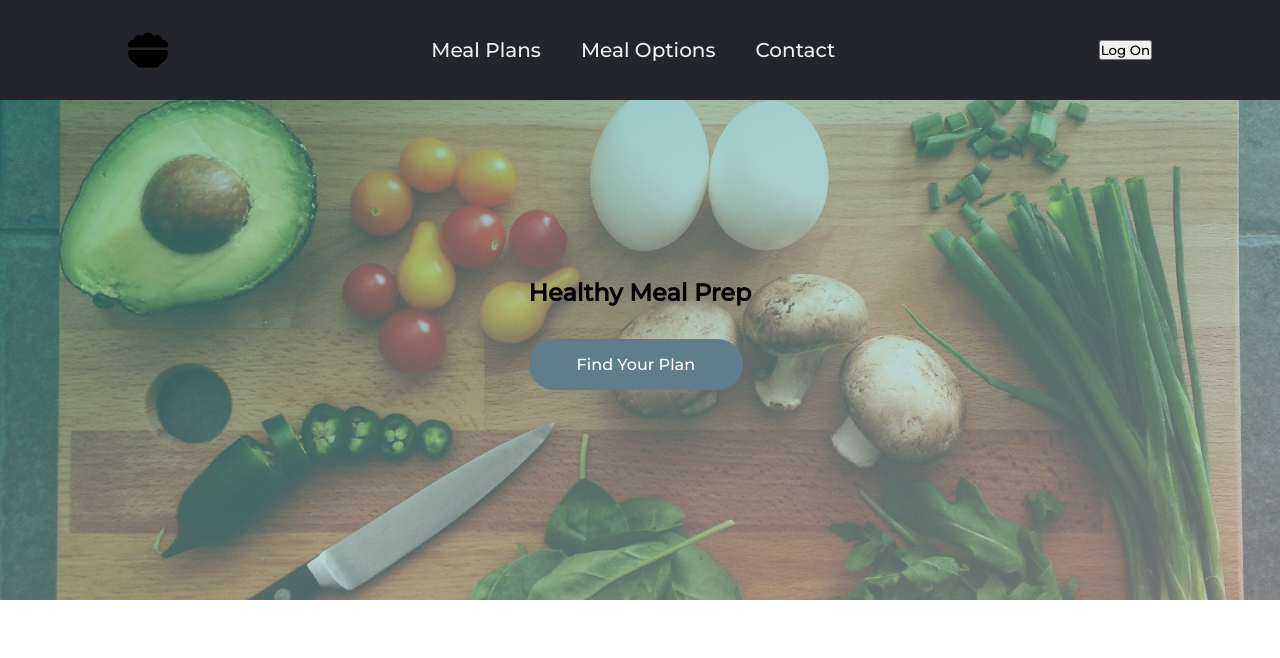
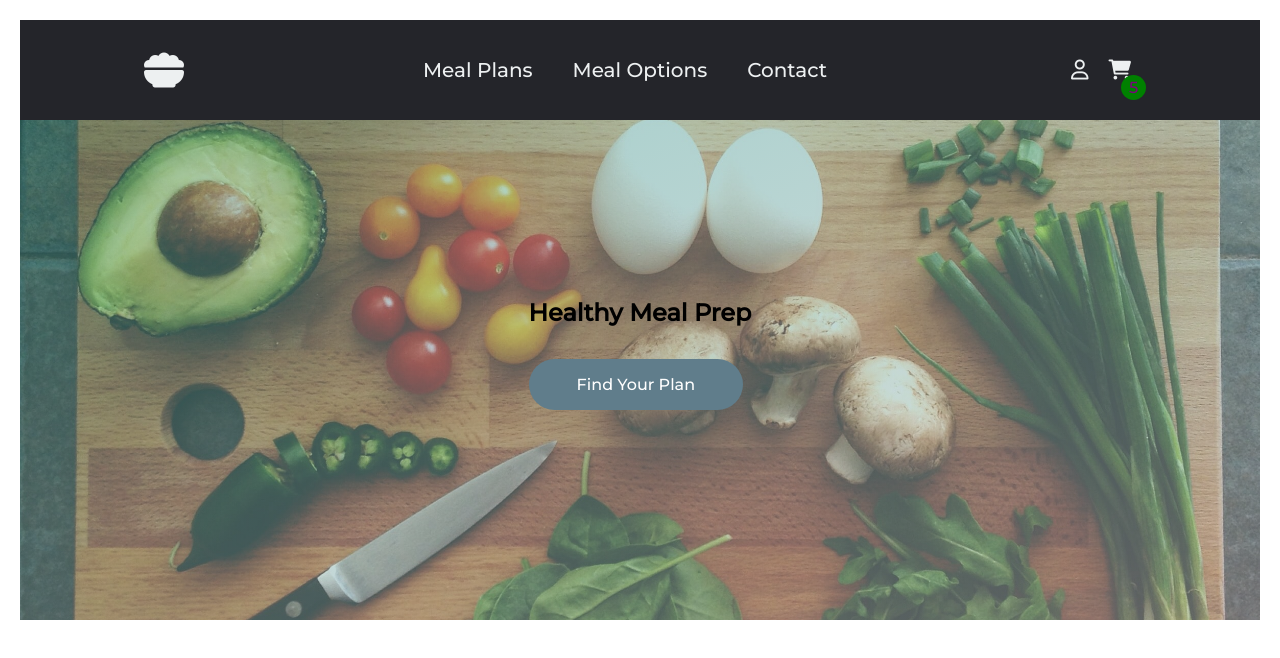
Before and after one commit to Developer-a-la-mode/Ready-Meals, a React (Create React App) app in the folder readymeals/: page / in a window 1280 px wide. Shown: the top 658 px of the page. Built offline with nearby package versions, Linux system fonts and the light colour scheme.

Commit message:
navigation cart button

```diff
--- a/readymeals/src/App.css
+++ b/readymeals/src/App.css
@@ -4,3 +4,7 @@
   padding: 0;
   font-family: 'Montserrat', sans-serif;
 }
+
+body {
+  padding: 20px;
+}
--- a/readymeals/src/Components/Layout/Hero.module.css
+++ b/readymeals/src/Components/Layout/Hero.module.css
@@ -1,6 +1,6 @@
 .hero {
     height: 500px;
-    background-image: linear-gradient(to right bottom,rgba(0,150,136,0.4),rgba(207,216,220,0.4)), url(../../img/hero.jpg);
+    background-image: linear-gradient(to right bottom,rgba(0,150,136,0.3),rgba(207,216,220,0.3)), url(../../img/hero.jpg);
     background-size: cover;
 
     background-position: center center;
--- a/readymeals/src/Components/Layout/Navigation.js
+++ b/readymeals/src/Components/Layout/Navigation.js
@@ -1,5 +1,6 @@
 import classes from "./Navigation.module.css";
 import logo from "../../img/Logo.png";
+import NavigationCart from "./NavigationCart";
 
 const Navigation = () => {
   return (
@@ -21,9 +22,10 @@ const Navigation = () => {
         </ul>
       </nav>
 
-      <a href="#">
-        <button>Log On</button>
-      </a>
+      <div className={classes.nav__usericon}>
+        <a href="#"><i className={`fa-regular fa-user ${classes.nav__icon}`}></i></a>
+        <NavigationCart Aclass={classes.nav__icon} />
+      </div>
     </header>
   );
 };
--- a/readymeals/src/Components/Layout/Navigation.module.css
+++ b/readymeals/src/Components/Layout/Navigation.module.css
@@ -7,7 +7,7 @@
 }
 
 .nav__logo {
-    /* width: 80px; */
+    color: #edf0f1;
 }
 
 .nav__logo i {
@@ -33,3 +33,21 @@
 .nav__link a:hover {
     color: #0088a9;
 }
+
+.nav__icon {
+    font-size: 20px;
+    text-decoration: none;
+    color: #edf0f1;
+    padding: 5px;
+    transition: all .3s;
+}
+
+.nav__icon:hover {
+    color: #0088a9;
+}
+
+.nav__usericon {
+    width: 70px;
+    display: flex;
+    justify-content: space-between;
+}
--- /dev/null
+++ b/readymeals/src/Components/Layout/NavigationCart.js
@@ -0,0 +1,13 @@
+import React from "react";
+import classes from "./NavigationCart.module.css";
+
+const NavigationCart = (props) => {
+  return (
+    <button className={classes.button}>
+      <i className={`fa-solid fa-cart-shopping ${props.Aclass}`}></i>
+      <div className={classes.number}>5</div>
+    </button>
+  );
+};
+
+export default NavigationCart;
--- /dev/null
+++ b/readymeals/src/Components/Layout/NavigationCart.module.css
@@ -0,0 +1,24 @@
+.button {
+    cursor: pointer;
+    font: inherit;
+    border: none;
+    background-color: inherit;
+    position: relative;
+    top: 0;
+    right: 0;
+}
+
+.number {
+    height: 25px;
+    width: 25px;
+    border-radius: 50%;
+    background-color: green;
+    color: purple;
+    display: flex;
+    align-items: center;
+    justify-content: center;
+
+    position: absolute;
+    top: 20px;
+    right: -10px;
+}
```
